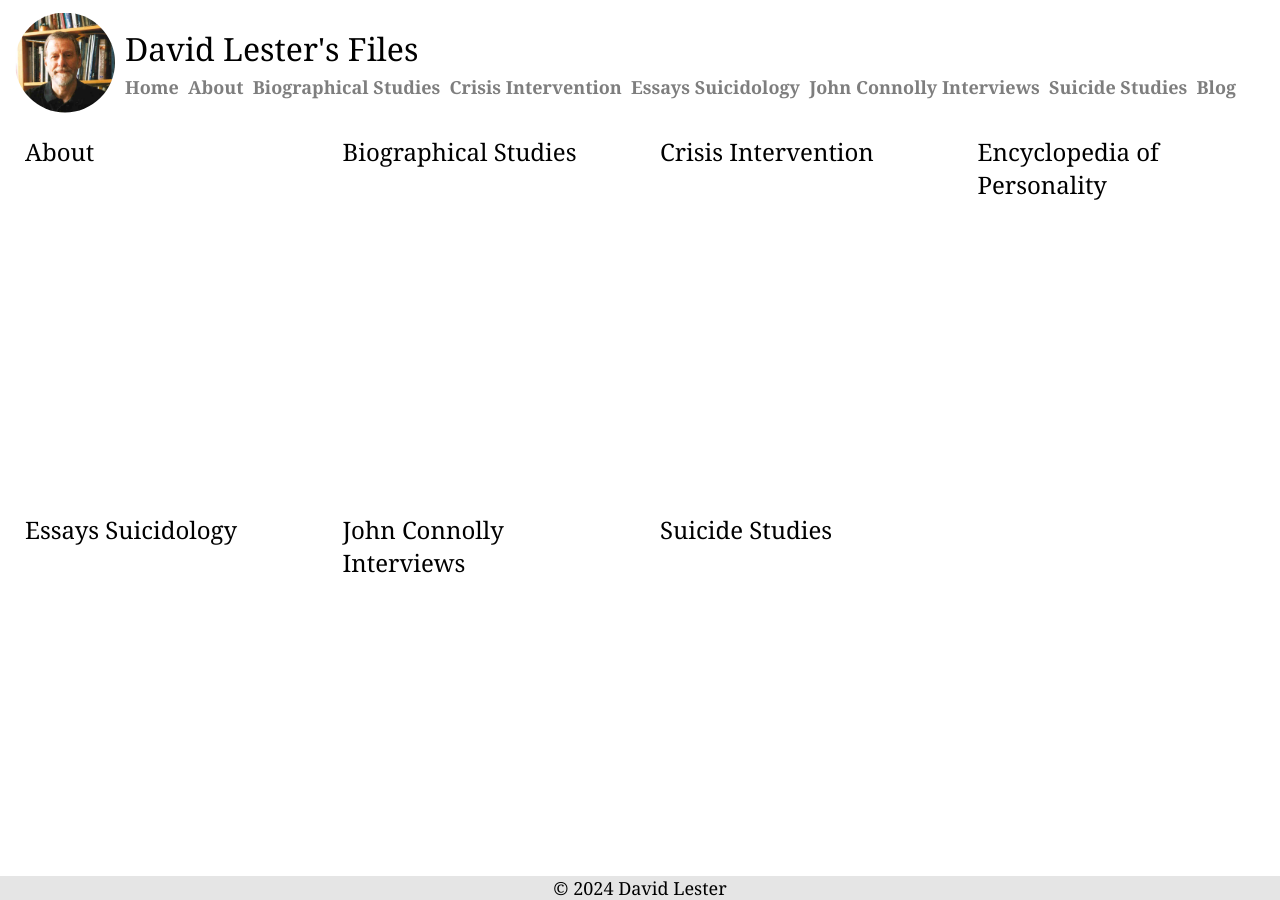
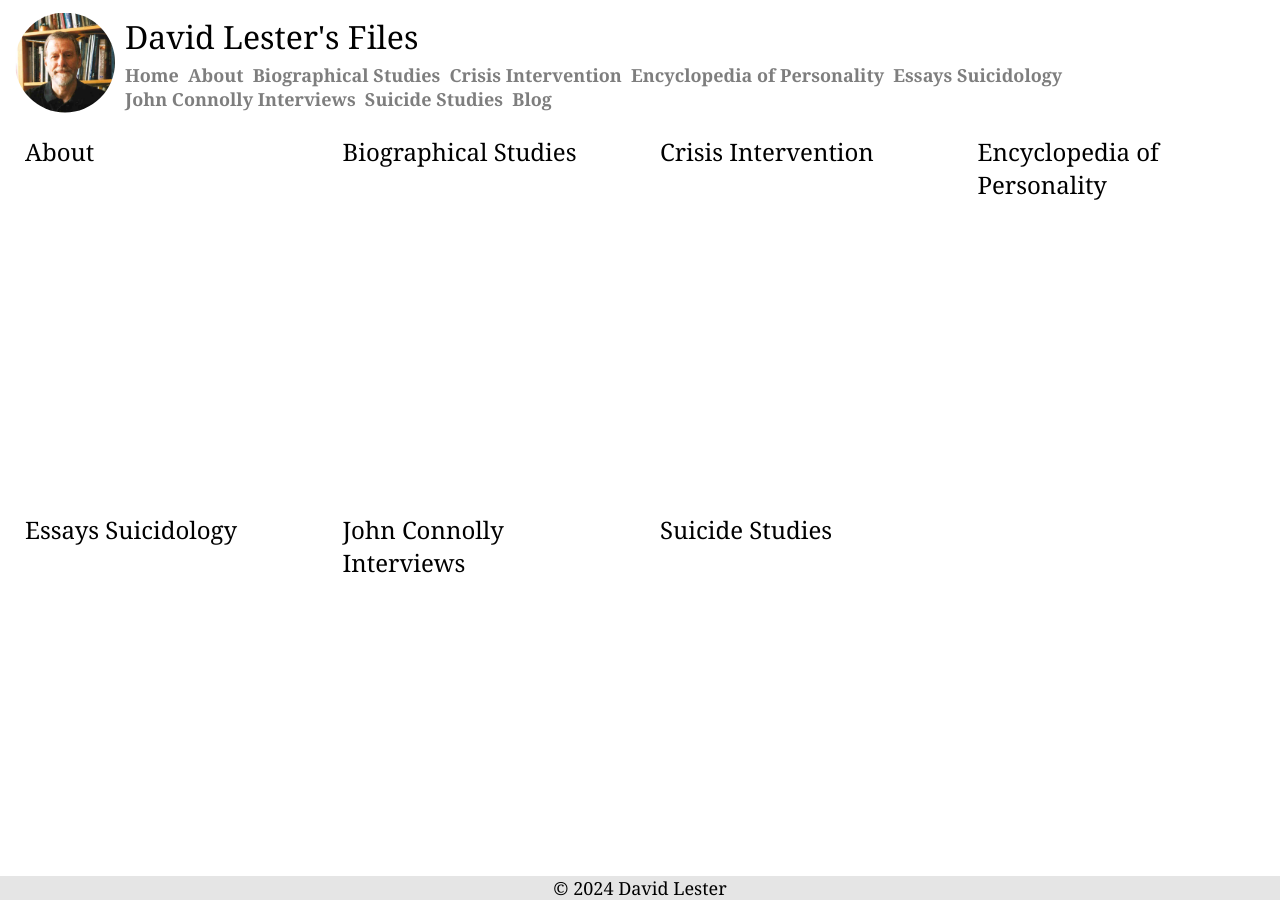
Before and after one commit to AndrewLester/david-lester, a Jekyll site: the page built from index.html, in a window 1280 px wide. Built offline with Jekyll 4.4.1, drawn with Linux system fonts in a browser that asks for light colours.

Commit message:
Add to header

```diff
--- a/_includes/header.html
+++ b/_includes/header.html
@@ -7,6 +7,7 @@
             <a href="/document-types/about">About</a>
             <a href="/document-types/biographical-studies">Biographical Studies</a>
             <a href="/document-types/crisis-intervention">Crisis Intervention</a>
+            <a href="/document-types/encyclopedia-of-personality">Encyclopedia of Personality</a>
             <a href="/document-types/essays-suicidology">Essays Suicidology</a>
             <a href="/document-types/john-connolly-interviews">John Connolly Interviews</a>
             <a href="/document-types/suicide-studies">Suicide Studies</a>
```
